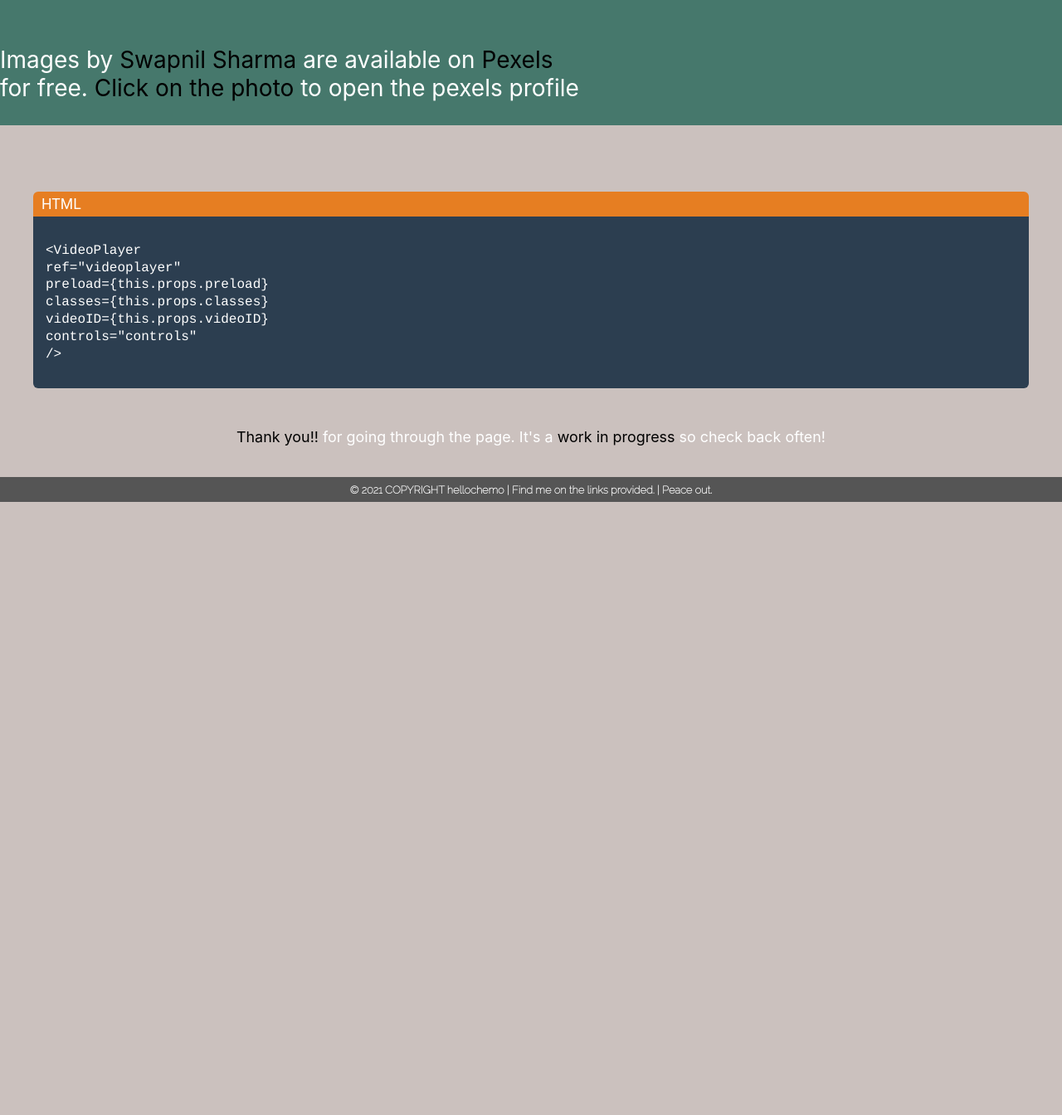
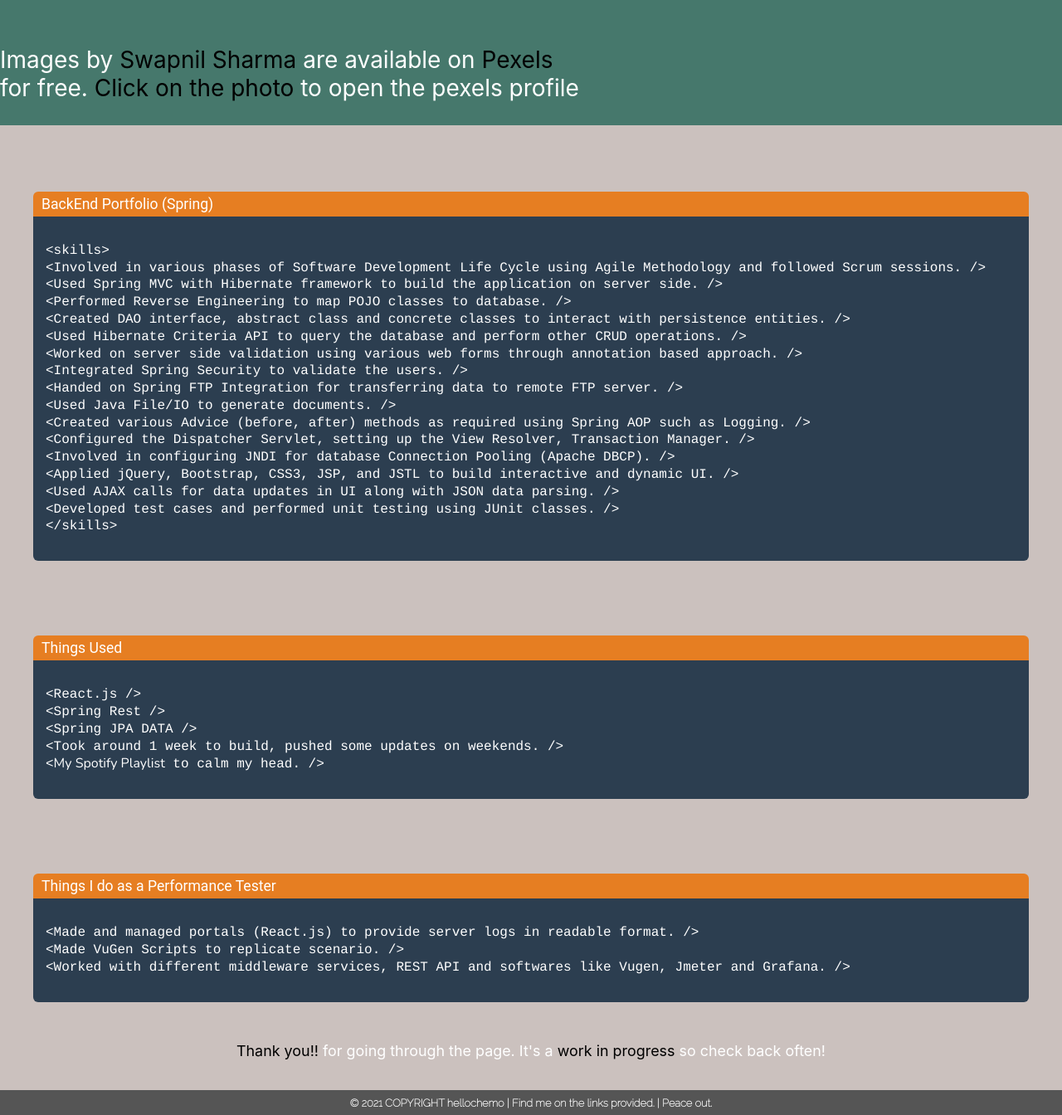
Before and after one commit to maybeswapnil/Portfolio, a React (Create React App) app: page / in a window 1280 px wide. Shown: the part 1560-2904 px from the top of the page at 83% size. Before the commit the page ends 2165 px from the top, so only its background shows below. Built offline with nearby package versions, Linux system fonts and the light colour scheme; a web font is replaced by a local one.

Commit message:
new data

```diff
--- a/src/App.js
+++ b/src/App.js
@@ -74,7 +74,40 @@ class App extends React.Component {
 
 
           <Phone />
+
+          <div ng-app="MyApp" ng-controller="AppCtrl" id="widthapp">
+                                <div class="codeheader" id="codeheader_html">Things Used</div>
+                                <div id="codebox">
+                                    <pre><code data-language="html">
+                                    <p>&lt;React.js /&gt;
+                                      <br />
+                                    &lt;Spring Rest /&gt;
+                                    <br />
+                                    &lt;Spring JPA DATA /&gt;
+                                    <br />
+                                    &lt;Took around 1 week to build, pushed some updates on weekends. /&gt;
+                                    <br />
+                                    &lt;<a style={{color: 'white'}} href = "https://open.spotify.com/playlist/35579dVKvh2Cue5lyXAJso">My Spotify Playlist</a> to calm my head. /&gt;
+                                    </p>
+                                    </code></pre>
+                                </div>
+                        </div>
+                        <div ng-app="MyApp" ng-controller="AppCtrl" id="widthapp">
+                                <div class="codeheader" id="codeheader_html">Things I do as a Performance Tester</div>
+                                <div id="codebox">
+                                    <pre><code data-language="html">
+                                    <p>&lt;Made and managed portals (React.js) to provide server logs in readable format. /&gt;
+                                      <br />
+                                    &lt;Made VuGen Scripts to replicate scenario. /&gt;
+                                    <br />
+                                    &lt;Worked with different middleware services, REST API and softwares like Vugen, Jmeter and Grafana. /&gt;
+                                    <br />
+                                    </p>
+                                    </code></pre>
+                                </div>
+                        </div>
           <br />
+
           <div id="mot">
               <p id="mainDes"><span>Thank you!!</span> for going through the page. It's a <span>work in progress</span> so check back often!</p>
               <p id="mainDes" className="work"></p>
--- a/src/Phone.js
+++ b/src/Phone.js
@@ -17,16 +17,42 @@ class Phone extends React.Component {
         render() {
                     return(
                         <div ng-app="MyApp" ng-controller="AppCtrl" id="widthapp">
-                                <div class="codeheader" id="codeheader_html">HTML</div>
+                                <div class="codeheader" id="codeheader_html">BackEnd Portfolio (Spring)</div>
                                 <div id="codebox">
                                     <pre><code data-language="html">
-                                    <p>&lt;VideoPlayer{'\n'}
-                                        ref="videoplayer"{'\n'}
-                                        preload={'{'}this.props.preload{'}\n'}
-                                        classes={'{'}this.props.classes{'}\n'}
-                                        videoID={'{'}this.props.videoID{'}\n'}
-                                        controls="controls"{'\n'}
-                                    /&gt;</p>
+                                    <p>&lt;skills&gt;<br/>
+                                        &lt;Involved in various phases of Software Development Life Cycle using Agile Methodology and followed Scrum sessions. /&gt;
+                                            <br/>
+                                            &lt;Used Spring MVC with Hibernate framework to build the application on server side. /&gt;
+                                            <br/>
+                                            &lt;Performed Reverse Engineering to map POJO classes to database. /&gt;
+                                            <br/>
+                                            &lt;Created DAO interface, abstract class and concrete classes to interact with persistence entities. /&gt;
+                                            <br/>
+                                            &lt;Used Hibernate Criteria API to query the database and perform other CRUD operations. /&gt;
+                                            <br/>
+                                            &lt;Worked on server side validation using various web forms through annotation based approach. /&gt;
+                                            <br/>
+                                            &lt;Integrated Spring Security to validate the users. /&gt;
+                                            <br/>
+                                            &lt;Handed on Spring FTP Integration for transferring data to remote FTP server. /&gt;
+                                            <br/>
+                                            &lt;Used Java File/IO to generate documents. /&gt;
+                                            <br/>
+                                            &lt;Created various Advice (before, after) methods as required using Spring AOP such as Logging. /&gt;
+                                            <br/>
+                                            &lt;Configured the Dispatcher Servlet, setting up the View Resolver, Transaction Manager. /&gt;
+                                            <br/>
+                                            &lt;Involved in configuring JNDI for database Connection Pooling (Apache DBCP). /&gt;
+                                            <br/>
+                                            &lt;Applied jQuery, Bootstrap, CSS3, JSP, and JSTL to build interactive and dynamic UI. /&gt;
+                                            <br/>
+                                            &lt;Used AJAX calls for data updates in UI along with JSON data parsing. /&gt;
+                                            <br/>
+                                            &lt;Developed test cases and performed unit testing using JUnit classes. /&gt;
+                                            <br />
+                                            &lt;/skills&gt;
+                                    </p>
                                     </code></pre>
                                 </div>
                         </div>
```
Also changed, not shown: src/IMG_1126.jpg (added).
